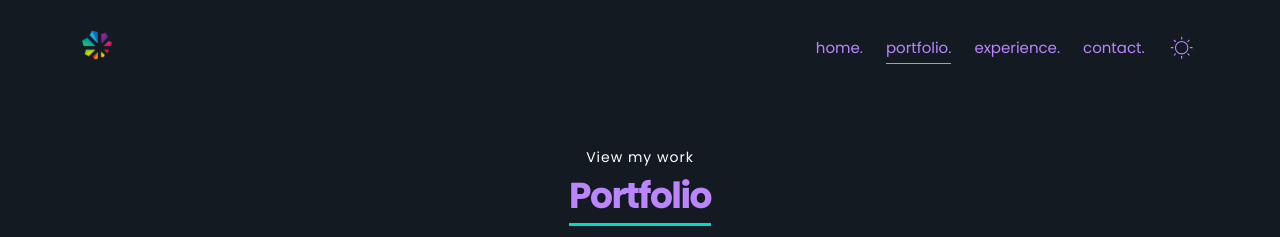
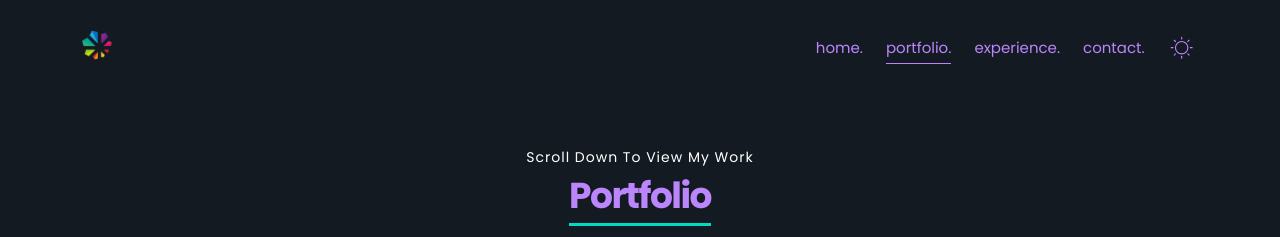
Before and after one commit to keanbayneslow/v2, a React (Create React App) app: page /portfolio in a window 1280 px wide. Shown: the top 237 px of the page. Built offline with nearby package versions, Linux system fonts and the light colour scheme.

Commit message:
clarifies scroll on portfolio page

```diff
--- a/src/pages/portfolio/Portfolio.jsx
+++ b/src/pages/portfolio/Portfolio.jsx
@@ -24,7 +24,7 @@ const Portfolio = () => {
       {/* Main Portfolio Page */}
       <main className="portfolio container">
         {/* Display the page header */}
-        <PageHeader title="Portfolio" description="View my work" />
+        <PageHeader title="Portfolio" description="Scroll Down To View My Work" />
 
         <div className="row">
           {/* Display the list of projects */}
```
